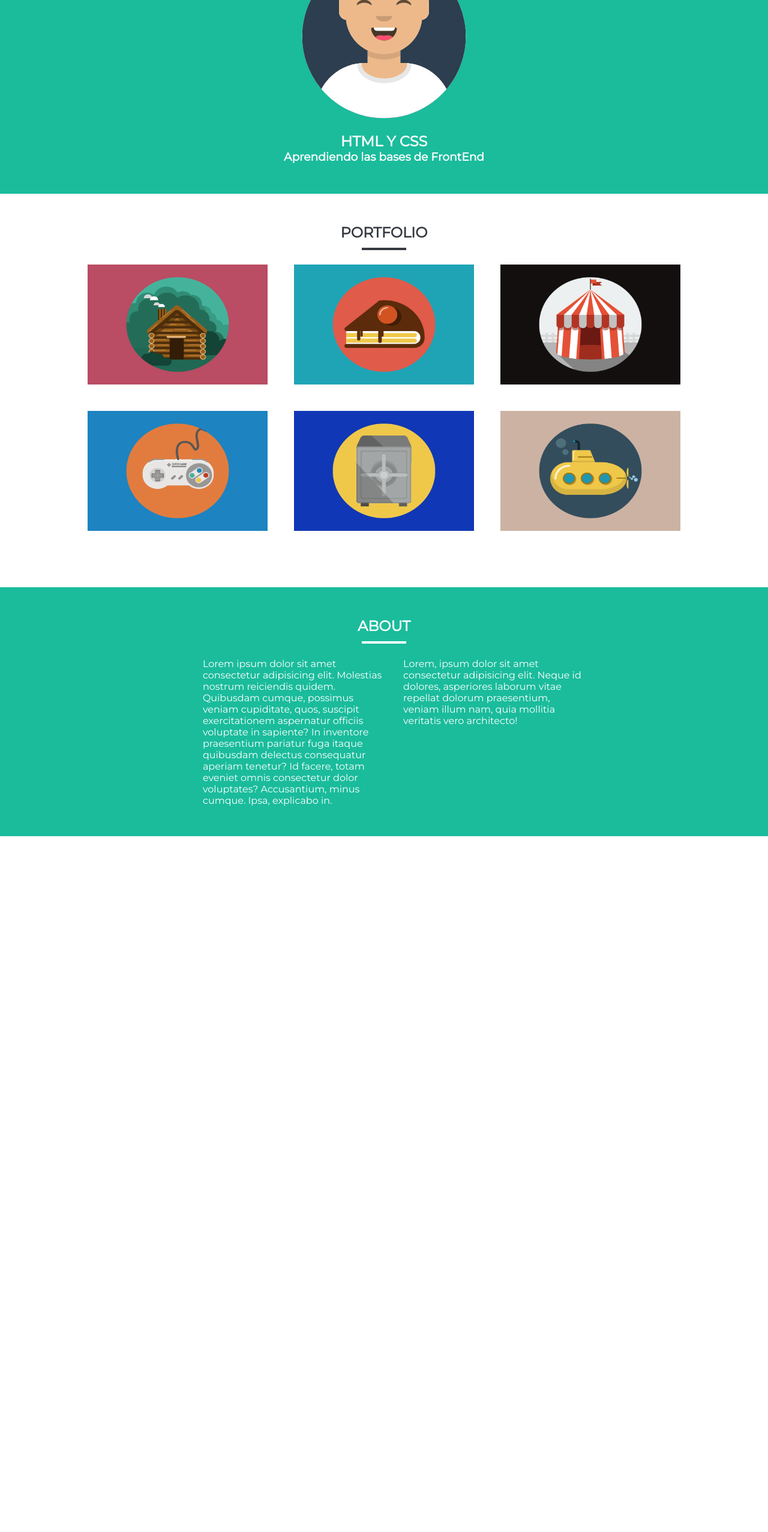
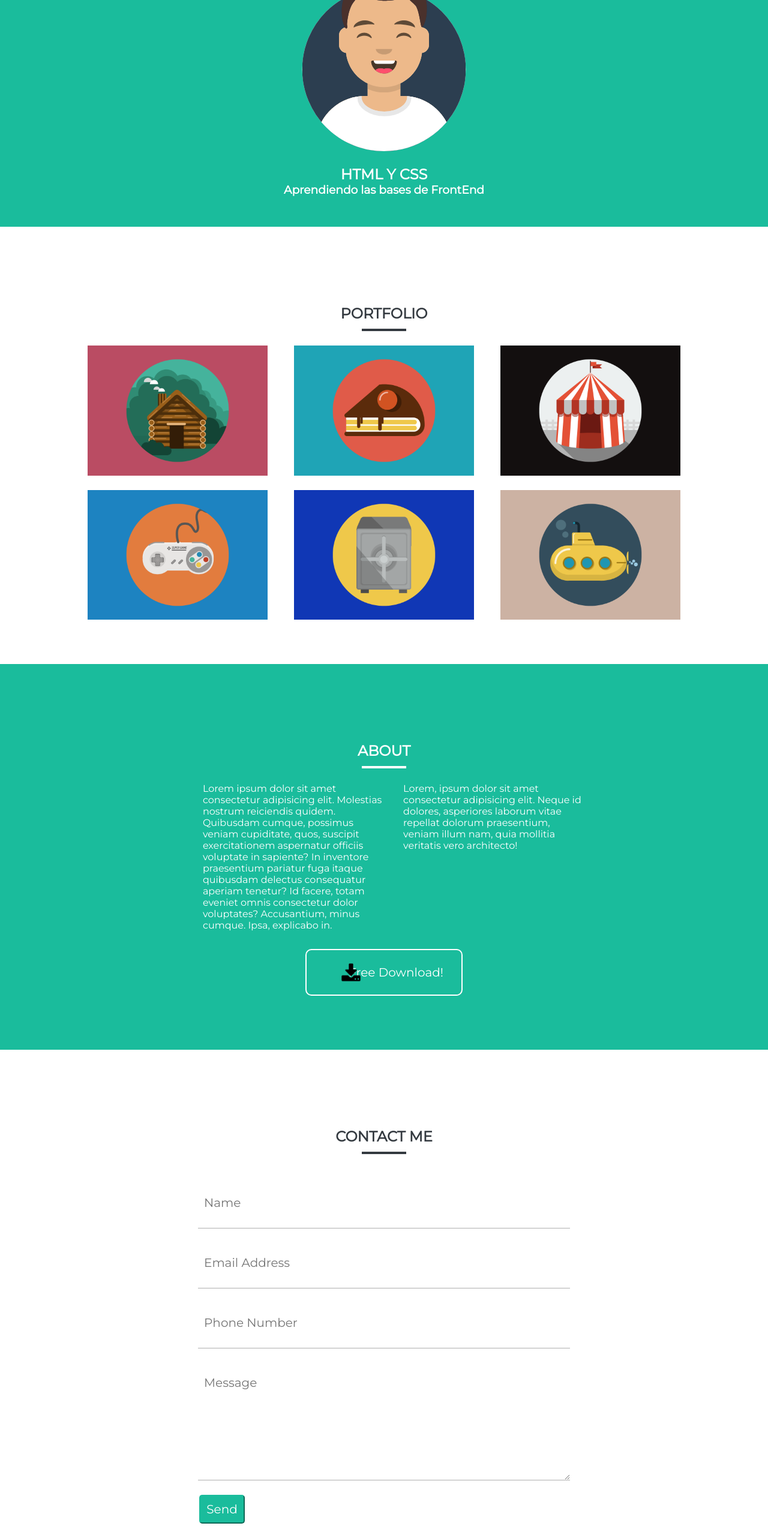
Before and after one commit to maarcf/ada-online, a plain HTML site: page index.html in a window 1280 px wide. Shown: the part 246-2800 px from the top of the page at 60% size. Before the commit the page ends 1640 px from the top, so only its background shows below. Drawn offline with Linux system fonts and the light colour scheme.

Commit message:
Clase 11: Formulario y botón

```diff
--- a/index.html
+++ b/index.html
@@ -14,40 +14,78 @@
 
     <div class="header">
         <h1>ADA ONLINE</h1>
-        <p><a href="#portfolio">PORTFOLIO</a></p>
-        <p><a href="#about">ABOUT</a></p>
-        <p><a href="#contact">CONTACT</a></p>
+        <div class="sub-header">
+            <p><a href="#portfolio">PORTFOLIO</a></p>
+            <p><a href="#about">ABOUT</a></p>
+            <p><a href="#contact">CONTACT</a></p>
+        </div>
     </div>
 
+
+
     <div class="main">
-        <img src="../foto.svg">
+        <img class="img-perfil" src="../foto.svg">
         <h2>HTML Y CSS</h2>
         <h3>Aprendiendo las bases de FrontEnd</h3>
     </div>
 
-    <div class="portfolio">
-        <h2 id="portfolio">PORTFOLIO</h2>
+    <div class="portfolio" id="portfolio">
+        <h2>PORTFOLIO</h2>
+
         <div class="linea">
             <hr>
         </div>
-        <img src="img/cabin.png" class="primera-fila">
-        <img src="img/cake.png" class="primera-fila">
-        <img src="img/circus.png" class="primera-fila">
-        <img src="img/game.png"  class="segunda-fila">
-        <img src="img/safe.png"  class="segunda-fila">
-        <img src="img/submarine.png"  class="segunda-fila">
 
-
+        <div>
+            <div class="img-portfolio"><img src="img/cabin.png"></div>
+            <div class="img-portfolio"><img src="img/cake.png"></div>
+            <div class="img-portfolio"><img src="img/circus.png"></div>
+        </div>
+        <div>
+            <div class="img-portfolio"><img src="img/game.png"></div>
+            <div class="img-portfolio"><img src="img/safe.png"></div>
+            <div class="img-portfolio"><img src="img/submarine.png"></div>
+        </div>
 
     </div>
 
-    <div class="about">
-        <h2 id="about">ABOUT</h2>
+    <div class="about" id="about">
+        <h2>ABOUT</h2>
+
         <div class="linea">
             <hr>
         </div>
+
         <p class="p1">Lorem ipsum dolor sit amet consectetur adipisicing elit. Molestias nostrum reiciendis quidem. Quibusdam cumque, possimus veniam cupiditate, quos, suscipit exercitationem aspernatur officiis voluptate in sapiente? In inventore praesentium pariatur fuga itaque quibusdam delectus consequatur aperiam tenetur? Id facere, totam eveniet omnis consectetur dolor voluptates? Accusantium, minus cumque. Ipsa, explicabo in.</p>
         <p class="p2">Lorem, ipsum dolor sit amet consectetur adipisicing elit. Neque id dolores, asperiores laborum vitae repellat dolorum praesentium, veniam illum nam, quia mollitia veritatis vero architecto!</p>
+
+        <div class="boton">
+            <button class="download"> <img src="img/download_icon.png"> Free Download!</button>
+        </div>
+
+    </div>
+
+
+    <div class="contact" id="contact">
+        <h2>CONTACT ME</h2>
+
+        <div class="linea">
+            <hr>
+        </div>
+
+        <div class="formulario">
+            <form action="/contact" method="GET">
+                <label for="name"><input placeholder="Name" type="text" name="name" id="name"></label>
+
+                <label for="email"><input placeholder="Email Address" type="email" name="email" id="email"></label>
+
+                <label for="phone"><input placeholder="Phone Number" type="number" name="phone" id="phone"></label>
+
+                <label for="message"><textarea placeholder="Message" name="message" id="message" cols="86" rows="6"></textarea></label>
+
+                <div class="btn-send"><input id="send" type="submit" value="Send"></div>
+            </form>
+        </div>
 
     </div>
 
--- a/style.css
+++ b/style.css
@@ -11,52 +11,72 @@ body {
 
 h1 {
     display: inline-block;
-    margin-left: 100px;
+    /*margin-left: 100px;
     margin-right: 400px;
-    margin-top: 20px;
+    margin-top: 20px;*/
+    position: absolute;
+    top: 15px;
+    left: 30px;
 }
 
 p {
     display: inline-block;
     margin-left: 30px;
     color: #fff;
+
 }
 
 a {
     text-decoration: none;
     color: #fff;
+    padding: 10px;
+}
+a:hover {
+    background-color: #1abc9c;
+    border-radius: 5px;
+
 }
 
 .header {
     height: 75px;
     background-color: #343a40;
+    position: fixed;
+    width: 100%;
+}
+.sub-header {
+    position: absolute;
+    top: 25px;
+    right: 30px;
+
 }
 
 .main {
     background-color: #1abc9c;
-    padding-top: 50px;
+    padding-top: 180px;
     padding-bottom: 50px;
     text-align: center;
 }
 
-img {
+.img-perfil {
     width: 300px;
     padding-bottom: 20px;
 }
 
-.portfolio {
+.portfolio, .contact {
     background-color: #fff;
-    padding-top: 50px;
+    padding-top: 130px;
     padding-bottom: 50px;
     color: #343a40;
     text-align: center;
 }
 
-.primera-fila, .segunda-fila {
+.img-portfolio {
     display: inline-block;
-    height: 200px;
     width: 300px;
     margin: 0 20px 20px 20px;
+}
+.img-portfolio img {
+    width: 100%;
 }
 
 .linea {
@@ -72,17 +92,16 @@ hr {
 
 .about {
     background-color: #1abc9c;
-    padding-top: 50px;
-    padding-bottom: 50px;
+    padding-top: 130px;
+    padding-bottom: 90px;
     text-align: center;
 }
 
-#about, #portfolio {
+#about, #portfolio, #contact {
     text-align: center;
 }
 
 .p1, .p2 {
-    height: 200px;
     width: 300px;
     display: inline-block;
     text-align: left;
@@ -91,3 +110,71 @@ hr {
 .p2 {
     vertical-align: top;
 }
+
+.download {
+    background-color: #1abc9c;
+    border: 2px solid #fff;
+    padding: 25px 30px 25px 70px;
+    margin-top: 30px;
+    color: #fff;
+    font-family: 'Montserrat', sans-serif;
+    font-size: 20px;
+    border-radius: 10px;
+}
+.download img {
+    width: 50px;
+    position: absolute;
+    left: 560px;
+    top: 1850px;
+}
+.download:hover {
+    background-color: #fff;
+    color: #343a40;
+    cursor: pointer;
+}
+
+.formulario {
+    width: 100%;
+    display: inline-block;
+}
+form {
+    width: 70%;
+    display: inline-block;
+    text-align: center;
+}
+label {
+    display: inline-block;
+}
+#message, #phone, #email, #name  {
+    padding: 30px 10px;
+    width: 600px;
+    margin-top: 15px;
+    font-family: 'Montserrat', sans-serif;
+    font-size: 20px;
+    border: none;
+    border-bottom: 1px solid #AFAFAF;
+    color: #212529;
+    outline: none;
+}
+
+
+#send {
+    margin-top: 20px;
+    padding: 25px 15px;
+    font-family: 'Montserrat', sans-serif;
+    font-size: 20px;
+    color: #fff;
+    background-color: #1abc9c;
+    border-color: #1abc9c;
+    border-radius: 5px;
+    padding: 10px;
+}
+#send:hover {
+    cursor: pointer;
+    background-color: #159a80;
+    border-color: #148f77;
+}
+.btn-send {
+    position: relative;
+    right: 270px;
+}
```
Also changed, not shown: img/download_icon.png (added).
